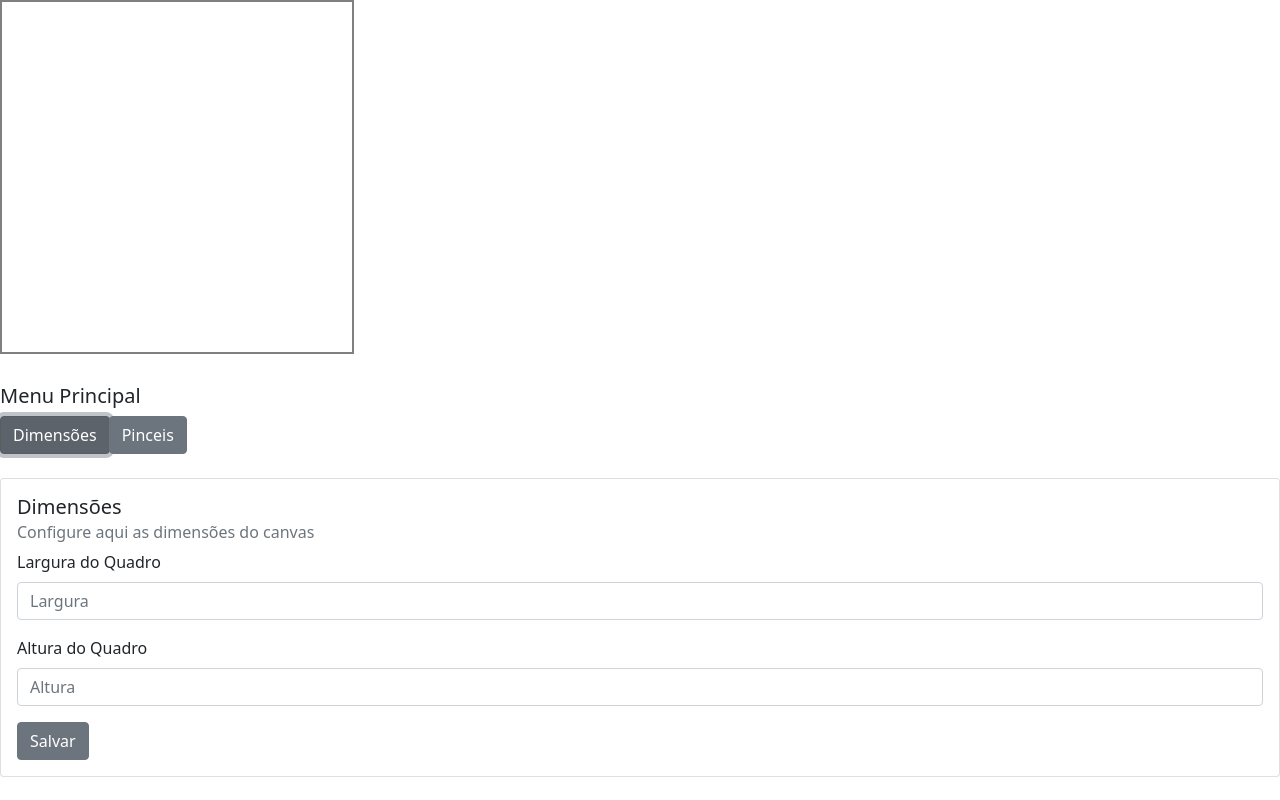
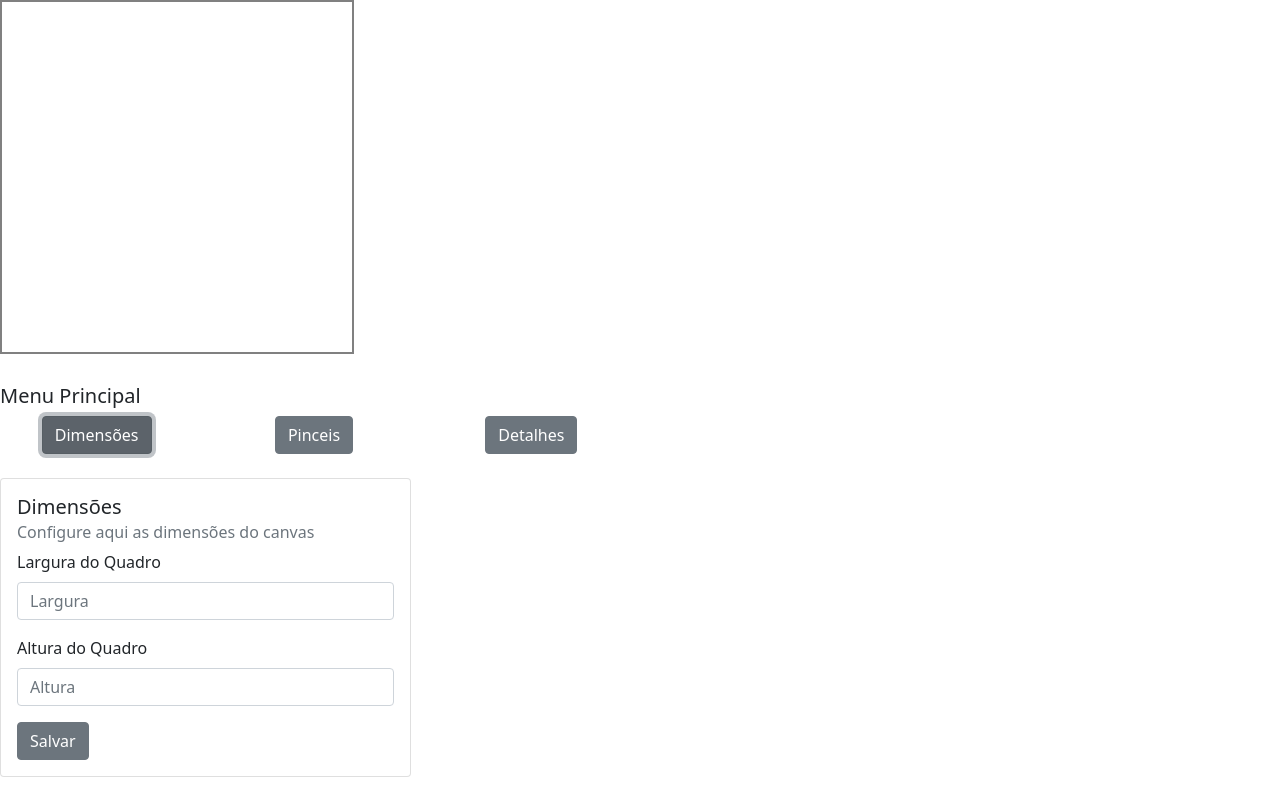
Before and after one commit to gpacianotto/CG-in-javascript, a React (Create React App) app: page / in a window 1280 px wide. Both pictures are taken after a click on the button "Dimensões". Built offline with nearby package versions, Linux system fonts and the light colour scheme.

Commit message:
melhorias no menu

```diff
--- a/src/Menu/Menu.js
+++ b/src/Menu/Menu.js
@@ -17,6 +17,7 @@ import 'bootstrap/dist/css/bootstrap.min.css'
 export default function Menu({setCanvasHeight, setCanvasWidth}) {
     const [dimForm, setDimForm] = useState(false);
     const [brushForm, setBrushForm] = useState(false);
+    const [details, setDetails] = useState(false);
 
     const [innerCanvasHeight, setInnerCanvasHeight] = useState(0);
     const [innerCanvasWidth, setInnerCanvasWidth] = useState(0);
@@ -31,18 +32,25 @@ export default function Menu({setCanvasHeight, setCanvasWidth}) {
             </h5>
 
 
-            <Row>
-                <Col xl='1'>
+            <Row className='text-center'>
+                <Col xl='2'>
                     <div className='mr-5'>
                         <Button onClick={() => setDimForm(!dimForm)}>
                             Dimensões
                         </Button>
                     </div>
                 </Col>
-                <Col xl='1'>
+                <Col xl='2'>
                     <div className='mr-5'>
                         <Button onClick={() => setBrushForm(!brushForm)}>
                             Pinceis
+                        </Button>
+                    </div>
+                </Col>
+                <Col xl='2'>
+                    <div className='mr-5'>
+                        <Button onClick={() => setDetails(!details)}>
+                            Detalhes
                         </Button>
                     </div>
                 </Col>
@@ -52,7 +60,10 @@ export default function Menu({setCanvasHeight, setCanvasWidth}) {
 
     </div>
 
+    <Row>
+
         {dimForm &&
+        <Col xl='4'>
             <Card>
                 <CardBody>
                 <CardTitle tag="h5">
@@ -73,7 +84,7 @@ export default function Menu({setCanvasHeight, setCanvasWidth}) {
                     id="width"
                     name="largura"
                     placeholder="Largura"
-            type="text"
+                    type="number"
                     onChange={(e) =>{
                         setInnerCanvasWidth(parseInt(e.target.value));
                     }}
@@ -90,51 +101,78 @@ export default function Menu({setCanvasHeight, setCanvasWidth}) {
                     onChange={(e) =>{
                         setInnerCanvasHeight(parseInt(e.target.value));
                     }}
-            type="text"
+                    type="number"
                     />
                 </FormGroup>
                 </Form>
                 <Button
                     onClick={() =>{
+                        if(innerCanvasHeight > 0 && innerCanvasWidth > 0)
+                        {
                             setInnerCanvasHeight(0);
                             setInnerCanvasWidth(0);
                             setCanvasHeight(innerCanvasHeight);
                             setDimForm(false);
+                        }
+                        else{
+                            alert("dimensões inválidas, precisam ser > 0");
+                        }
                     }}
                 >
                     Salvar
                 </Button>
                 </CardBody>
-    </Card>}
+            </Card>
+            </Col>
+            }
+
+
+
+
 
         {brushForm &&
-
+        <Col xl='4'>
             <Card>
                 <CardBody>
                 <CardTitle tag="h5">
-            Dimensões
+                    Configurações de Pincel
                 </CardTitle>
                 <CardSubtitle
                     className="mb-2 text-muted"
                     tag="h6"
                 >
-            Configure aqui as dimensões do canvas
+                    Configure aqui os pinceis
                 </CardSubtitle>
                 <Form>
                     <FormGroup>
-            <Label for="exampleEmail">
-            Largura do Quadro
+                        <Label for="exampleSelect">
+                        Tipo de pincel
                         </Label>
                         <Input
-            id="width"
-            name="largura"
-            placeholder="Largura"
-            type="text"
-            />
+                        id="exampleSelect"
+                        name="select"
+                        type="select"
+                        >
+                        <option>
+                            1
+                        </option>
+                        <option>
+                            2
+                        </option>
+                        <option>
+                            3
+                        </option>
+                        <option>
+                            4
+                        </option>
+                        <option>
+                            5
+                        </option>
+                        </Input>
                     </FormGroup>
                 <FormGroup>
                     <Label for="exampleEmail">
-            Altura do Quadro
+
                     </Label>
                     <Input
                     id="width"
@@ -149,8 +187,31 @@ export default function Menu({setCanvasHeight, setCanvasWidth}) {
                 </Button>
                 </CardBody>
             </Card>
+            </Col>
+            }
+
+        {details &&
+        <Col xl='4'>
+        <Card>
+                <CardBody>
+                <CardTitle tag="h5">
+                    Detalhes
+                </CardTitle>
+                <CardSubtitle
+                    className="mb-2 text-muted"
+                    tag="h6"
+                >
+                    Detalhes da aplicação
+                </CardSubtitle>
+
+                </CardBody>
+            </Card>
+        </Col>
 
         }
 
+
+        </Row>
+
     </>
 }
```
Lines whose indentation alone changed are shown as unchanged.
